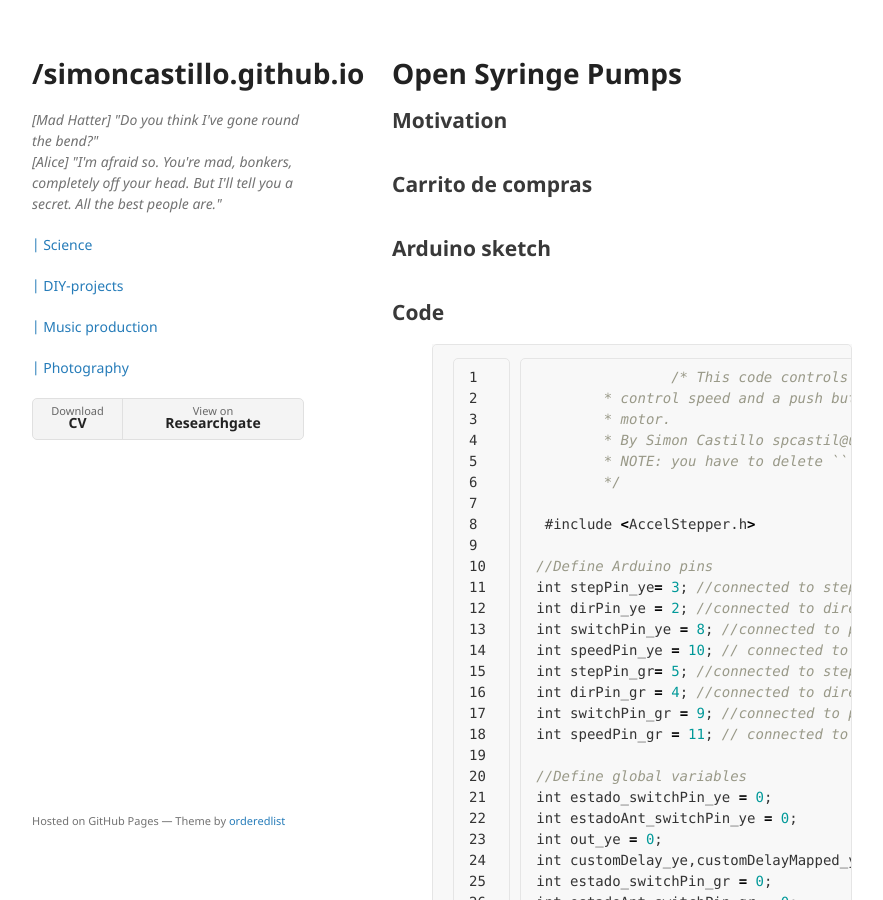
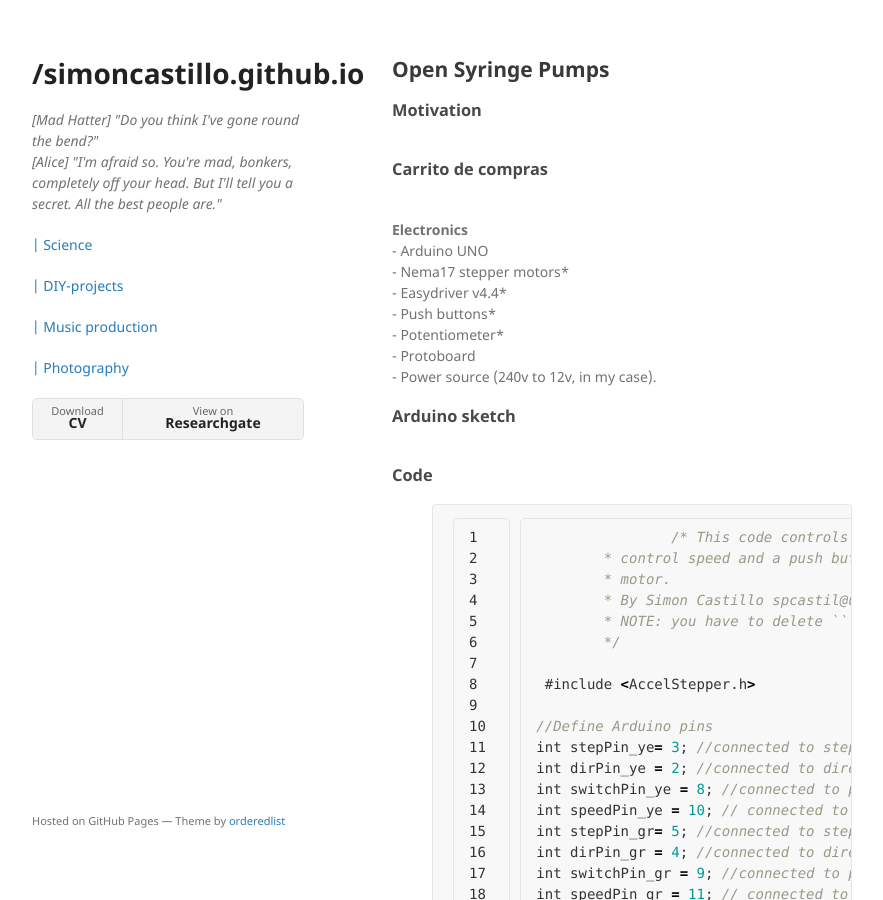
Before and after one commit to SimonCastillo/simoncastillo.github.io, a Jekyll site: the page built from DIY/index.html, in a window 1280 px wide and 900 px high. Shown: the whole window, without its empty margins (178-1061 px from the left). Built offline with Jekyll 4.4.1, drawn with Linux system fonts in a browser that asks for light colours.

Commit message:
Update index.html

```diff
--- a/DIY/index.html
+++ b/DIY/index.html
@@ -3,12 +3,21 @@ layout: default
 title: DIY-Bio
 ---
 	<div class="cv">
-	<h1>Open Syringe Pumps </h1>
+	<h2>Open Syringe Pumps </h2>
 
-	<h2>Motivation</h2><br>
-	<h2>Carrito de compras</h2><br>
-	<h2>Arduino sketch</h2><br>
-	<h2>Code</h2>
+	<h3>Motivation</h3><br>
+	<h3>Carrito de compras</h3><br>
+
+		<p> <b>Electronics</b> <br>
+		- Arduino UNO<br>
+		- Nema17 stepper motors*<br>
+		- Easydriver v4.4*<br>
+		- Push buttons*<br>
+		- Potentiometer*<br>
+		- Protoboard<br>
+		- Power source (240v to 12v, in my case).
+	<h3>Arduino sketch</h3><br>
+	<h3>Code</h3>
 {% highlight javascript linenos%}
 		/* This code controls two stepper motors using a potentiometer to
  	* control speed and a push button to set the turning direction of the
```
